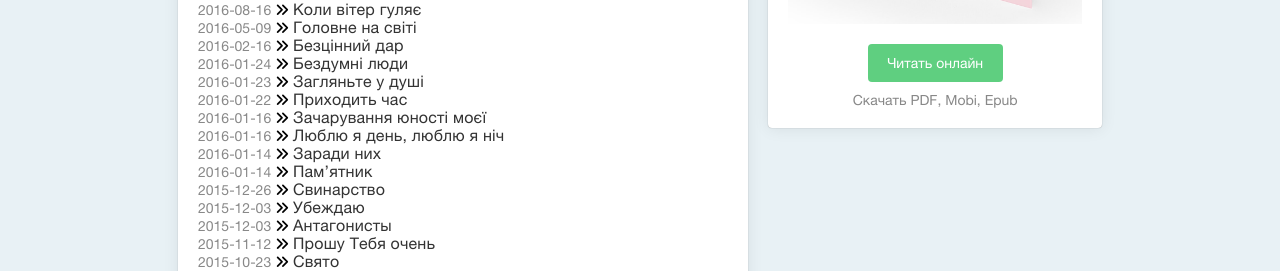
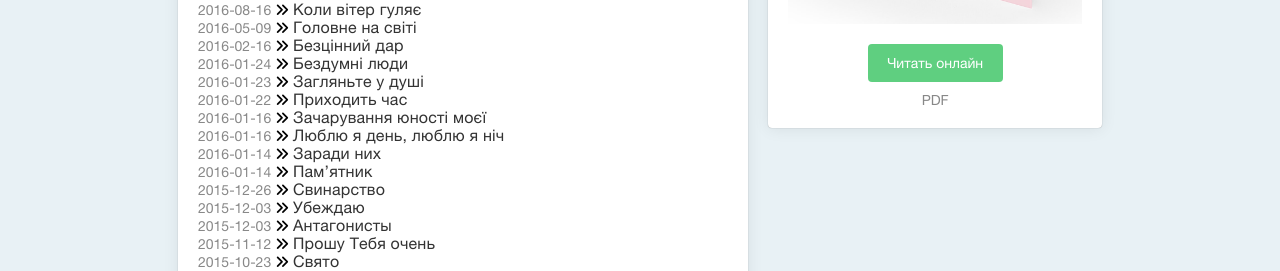
Before and after one commit to slovohrista/slovohrista.github.io, a Jekyll site: the page built from poetry.html, in a window 1280 px wide and 900 px high, scrolled down 577 px. Shown: the part 168-439 px from the top of the window. Built offline with Jekyll 4.4.1, drawn with Linux system fonts in a browser that asks for light colours; nearby versions of some CDN libraries; comment, search, counter and statistics services are not loaded.

Commit message:
Update poetry.html

```diff
--- a/poetry.html
+++ b/poetry.html
@@ -27,14 +27,14 @@ layout: default
                 <div class="christ ">
                     <div class="book-cover-christ"></div>
                     <div class="aside-single-footer">
-                        <a class="read-btn" href="https://slovohrista.gitbooks.io/christ-and-antichrist/content/">Читать онлайн</a>
-                        <div class="download-list">
-                            Скачать
-                            <a href="https://www.gitbook.com/download/pdf/book/slovohrista/christ-and-antichrist">PDF</a>,
-                            <a href="https://www.gitbook.com/download/mobi/book/slovohrista/christ-and-antichrist">Mobi</a>,
-                            <a href="https://www.gitbook.com/download/epub/book/slovohrista/christ-and-antichrist">Epub</a>
-                        </div>
+<!--                     <a class="read-btn" href="https://drive.google.com/file/d/1zHjTv_Zc9aShFKM-yx5sSoCbyLzu5PSR/view?usp=sharing">PDF</a> -->
+                    <a class="read-btn" href="https://slovohrista.gitbooks.io/christ-and-antichrist/content/">Читать онлайн</a>
+                    <div class="download-list">
+                        <a href="https://drive.google.com/file/d/1zHjTv_Zc9aShFKM-yx5sSoCbyLzu5PSR/view?usp=sharing">PDF</a>
+<!--                         <a href="https://www.gitbook.com/download/mobi/book/slovohrista/christ-and-antichrist">Mobi</a>, -->
+<!--                         <a href="https://www.gitbook.com/download/epub/book/slovohrista/christ-and-antichrist">Epub</a> -->
                     </div>
+                </div>
                 </div>
             </div>
             <div class="aside-search">
```
